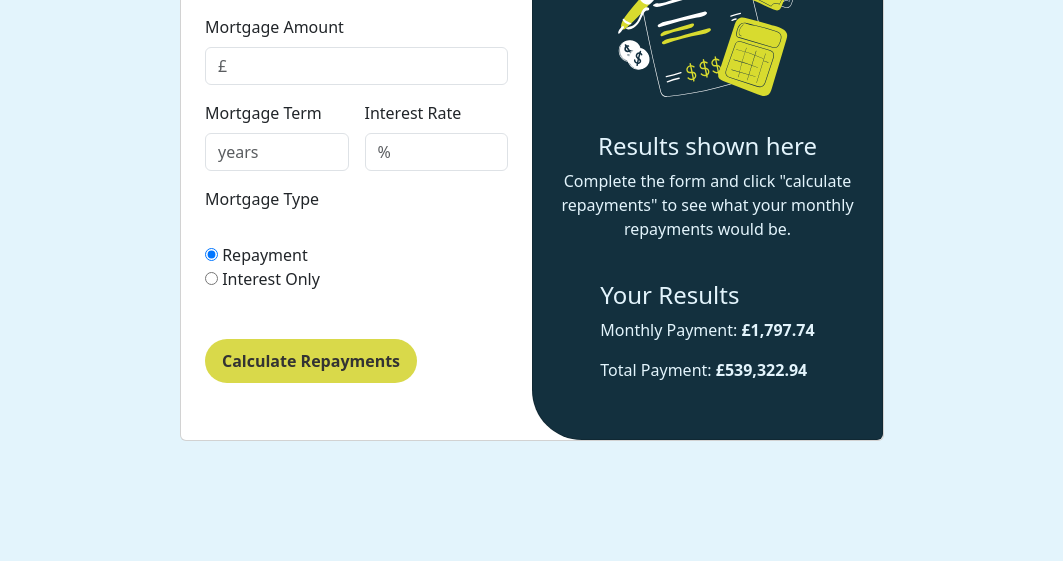
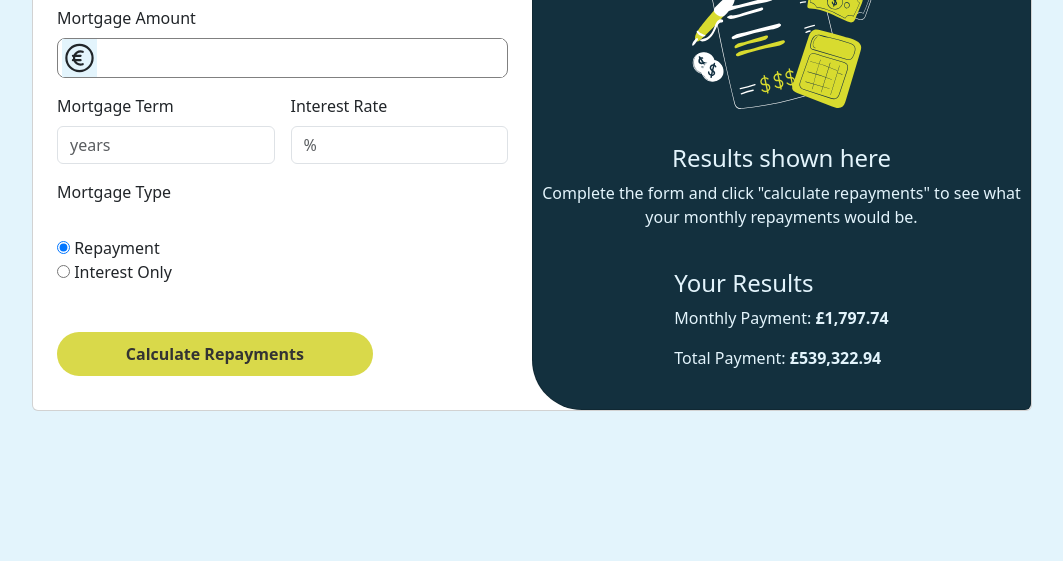
Before and after one commit to javilafoure/Proyecto_final_N1, a plain HTML site: page index.html in a window 1280 px wide. Shown: the part 239-800 px from the top of the page, without its empty margins (108-1171 px from the left). Drawn offline with nearby package versions, Linux system fonts and the light colour scheme.

Commit message:
diseño 80% con sufrimiento

```diff
--- a/index.html
+++ b/index.html
@@ -21,7 +21,12 @@
                 <form>
                     <div class="mb-3">
                         <label for="mortgageAmount" class="form-label">Mortgage Amount</label>
-                        <input type="number" class="form-control" id="mortgageAmount" placeholder="£">
+                        <label for="" class="moneda">
+                            <svg xmlns="http://www.w3.org/2000/svg" fill="none" viewBox="0 0 24 24" stroke-width="1.5" stroke="currentColor" class="size-6">
+                                <path stroke-linecap="round" stroke-linejoin="round" d="M14.25 7.756a4.5 4.5 0 1 0 0 8.488M7.5 10.5h5.25m-5.25 3h5.25M21 12a9 9 0 1 1-18 0 9 9 0 0 1 18 0Z" />
+                              </svg>
+                              <input type="text">
+                        </label>
                     </div>
                     <div class="d-md-flex justify-content-md-between gap-3">
                         <div class="mb-3">
--- a/styles/style.css
+++ b/styles/style.css
@@ -2,6 +2,26 @@
     width: 100vw;
     height: 100vh;
     background-color: #e3f4fc;
+}
+
+.moneda{
+    display: flex;
+    width: 100%;
+    height: 40px;
+    border: solid 1px grey;
+    padding-inline: .25rem;
+    border-radius: .5rem;
+
+}
+
+.moneda > svg {
+    background-color: #e3f4fc;
+}
+
+.moneda > input{
+    width: 100%;
+    border: none;
+    outline: none;
 }
 
 .derecha {
@@ -29,8 +49,8 @@
 
 @media (min-width: 768px) {
     .card_container {
-        width: 55% !important;
-        height: 70vh !important;
+        width: 1000px !important;
+        height: 500px !important;
     }
 
     .tamaño {
```
